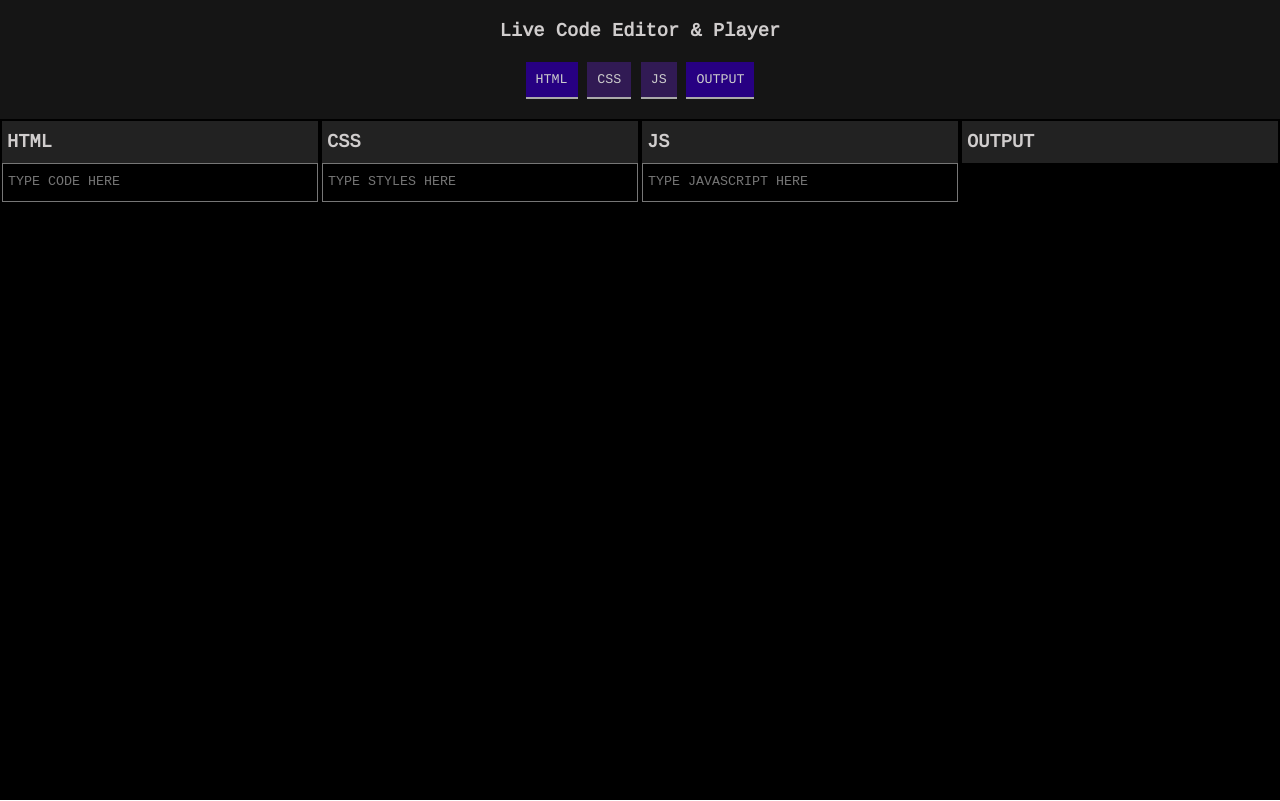
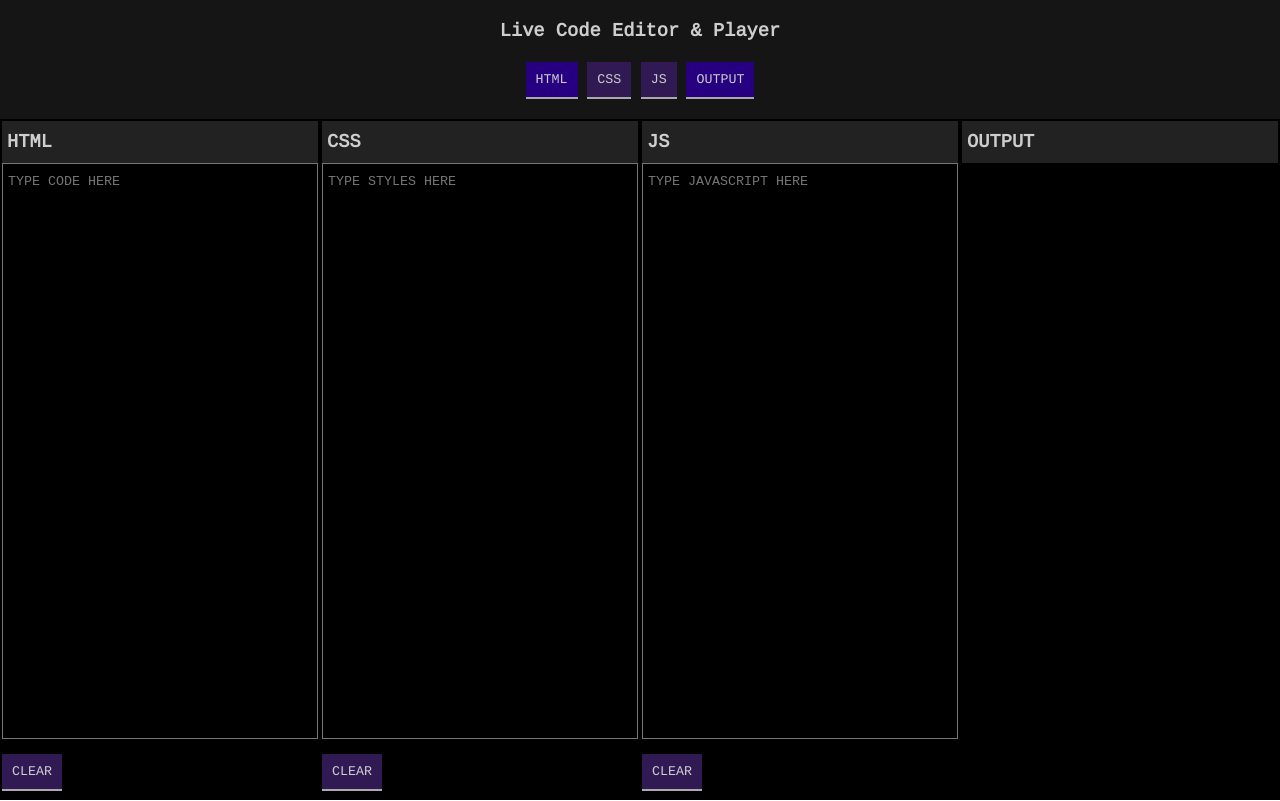
Before and after one commit to asbhogal/jQuery-Code-Player-Project, a plain HTML site: page index.html in a window 1280 px wide. Drawn offline with Linux system fonts and the light colour scheme.

Commit message:
amendments

```diff
--- a/index.html
+++ b/index.html
@@ -27,15 +27,18 @@
         <div id="coding-sections">
             <section id="HTML-input" class="code-section">
                 <h3 class="section-bar">HTML</h3>
-                <textarea id="user-input" placeholder="TYPE CODE HERE"></textarea>
+                <textarea id="user-input" rows="30" placeholder="TYPE CODE HERE"></textarea>
+                <button id="clear-html">CLEAR</button>
             </section>
             <section id="CSS-input" class="code-section">
                 <h3 class="section-bar">CSS</h3>
                 <textarea id="user-input" placeholder="TYPE STYLES HERE"></textarea>
+                <button id="clear-css">CLEAR</button>
             </section>
             <section id="JS-input" class="code-section">
                 <h3 class="section-bar">JS</h3>
                 <textarea id="user-input" placeholder="TYPE JAVASCRIPT HERE"></textarea>
+                <button id="clear-js">CLEAR</button>
             </section>
             <section id="output" class="code-section">
                 <h3 class="section-bar">OUTPUT</h3>
--- a/style.scss
+++ b/style.scss
@@ -60,7 +60,7 @@
         textarea[id*="user"] {
             padding: 10px 5px;
             background-color: $output-panel-color;
-            height: calc(100% - 60px);
+            height: 100%;
             width: 100%;
             resize: none;
         }
@@ -70,3 +70,26 @@
 .ui-tooltip {
     color: red;
 }
+
+button[id*="clear"] {
+    width: max-content;
+    background-color: #311a54;
+    padding: 10px;
+    margin: 10px 0;
+    cursor: pointer;
+    transition: $transition-03;
+    color: $text-color;
+    border: none;
+    border-bottom: 2px solid $border-color;
+    &:hover {
+        background-color: #000;
+        transition: $transition-03;
+    }
+    &.active {
+        background-color: $active-button-bg-color;
+        transition: $transition-03;
+    }
+    &.highlightedButton {
+        background-color: #000 !important;
+    }
+}
```
Also changed, not shown: dist/style.css, 1 other file.
